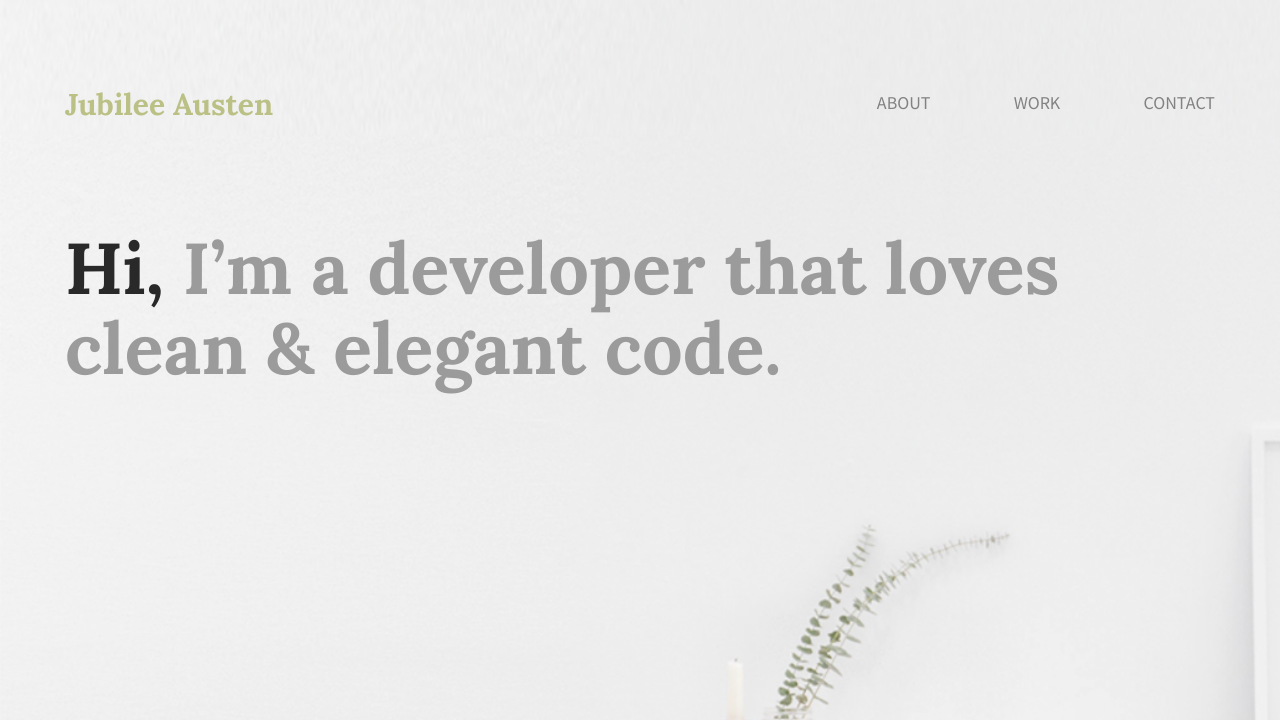
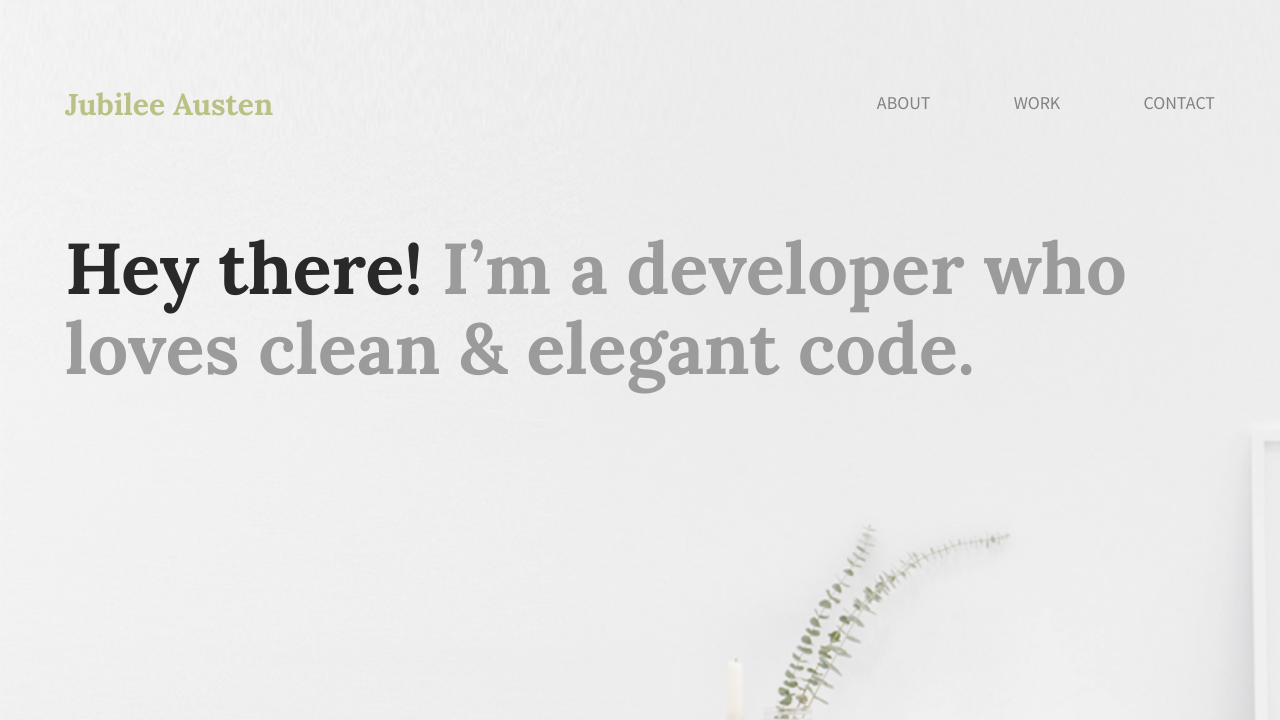
Before and after one commit to bjhahn/Jubilee, a plain HTML site: page index.html in a window 1280 px wide. Shown: the top 720 px of the page. Drawn offline with Linux system fonts and the light colour scheme.

Commit message:
Updated tagline

```diff
--- a/index.html
+++ b/index.html
@@ -25,7 +25,7 @@
               </ul>
             </nav>
           </div>
-            <h2><span>Hi,</span> I&rsquo;m a developer that loves<br>clean &amp; elegant code.</h2>
+            <h2><span>Hey there!</span> I&rsquo;m a developer who loves clean &amp; elegant code.</h2>
         </div>
       </header>
       <main>
```
